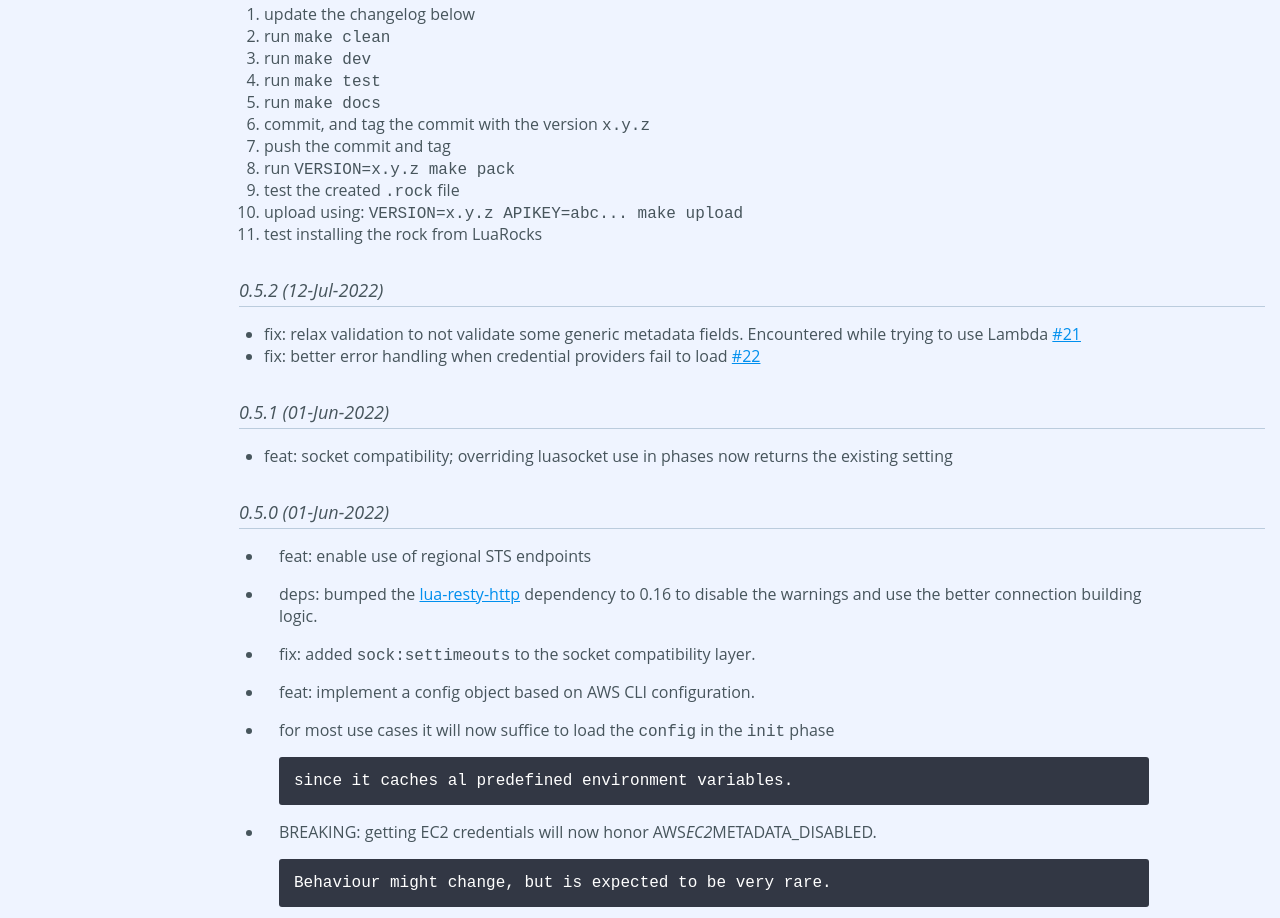
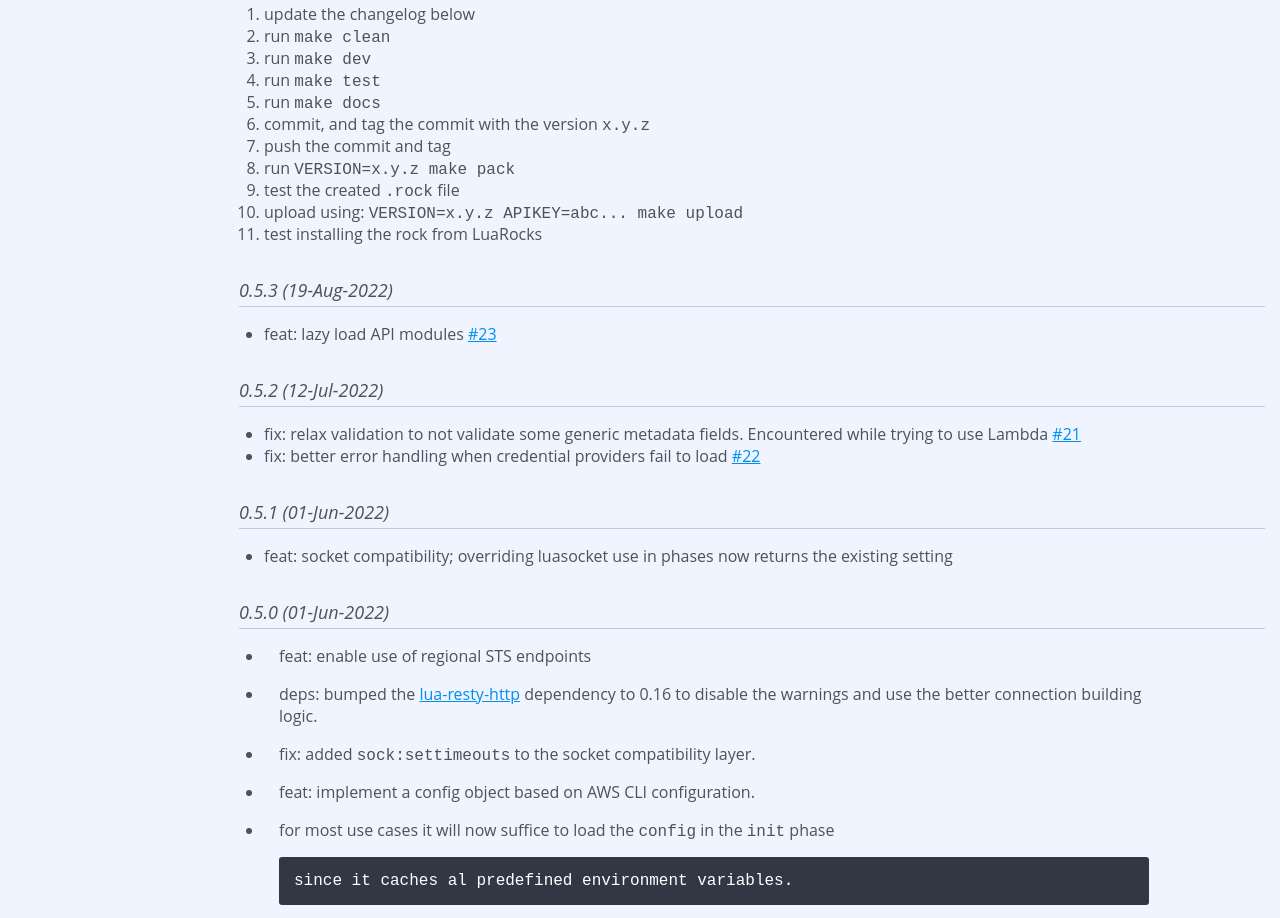
Before and after one commit to Kong/lua-resty-aws, a plain HTML site: page docs/topics/README.md.html in a window 1280 px wide. Shown: the part 3063-3981 px from the top of the page. Drawn offline with Linux system fonts and the light colour scheme.

Commit message:
release 0.5.3

```diff
--- a/docs/topics/README.md.html
+++ b/docs/topics/README.md.html
@@ -270,6 +270,13 @@ any time, and in any release, major, minor, and patch)</p>
 </ol>
 
 
+<h3>0.5.3 (19-Aug-2022)</h3>
+
+<ul>
+    <li>feat: lazy load API modules
+    <a href="https://github.com/Kong/lua-resty-aws/pull/23">#23</a></li>
+</ul>
+
 <h3>0.5.2 (12-Jul-2022)</h3>
 
 <ul>
@@ -349,7 +356,7 @@ Behaviour might change, but is expected to be very rare.
 </div> <!-- id="main" -->
 <div id="about">
 <i>generated by <a href="http://github.com/stevedonovan/LDoc">LDoc 1.4.6</a></i>
-<i style="float:right;">Last updated 2022-07-12 11:17:19 </i>
+<i style="float:right;">Last updated 2022-08-19 03:23:13 </i>
 </div> <!-- id="about" -->
 </div> <!-- id="container" -->
 </body>
```
Also changed, not shown: docs/classes/AWS.html (+1 -1 lines), docs/classes/ChainedTemporaryCredentials.html (+1 -1 lines), docs/classes/CredentialProviderChain.html (+1 -1 lines), docs/classes/Credentials.html (+1 -1 lines), docs/classes/EC2MetadataCredentials.html (+1 -1 lines), docs/classes/EnvironmentCredentials.html (+1 -1 lines), docs/classes/RemoteCredentials.html (+1 -1 lines), docs/classes/TokenFileWebIdentityCredentials.html (+1 -1 lines), docs/index.html (+1 -1 lines), docs/modules/resty.aws.config.html (+1 -1 lines), docs/modules/resty.aws.request.http.socket.html (+1 -1 lines), docs/modules/resty.aws.utils.html (+1 -1 lines), 1 other file.
